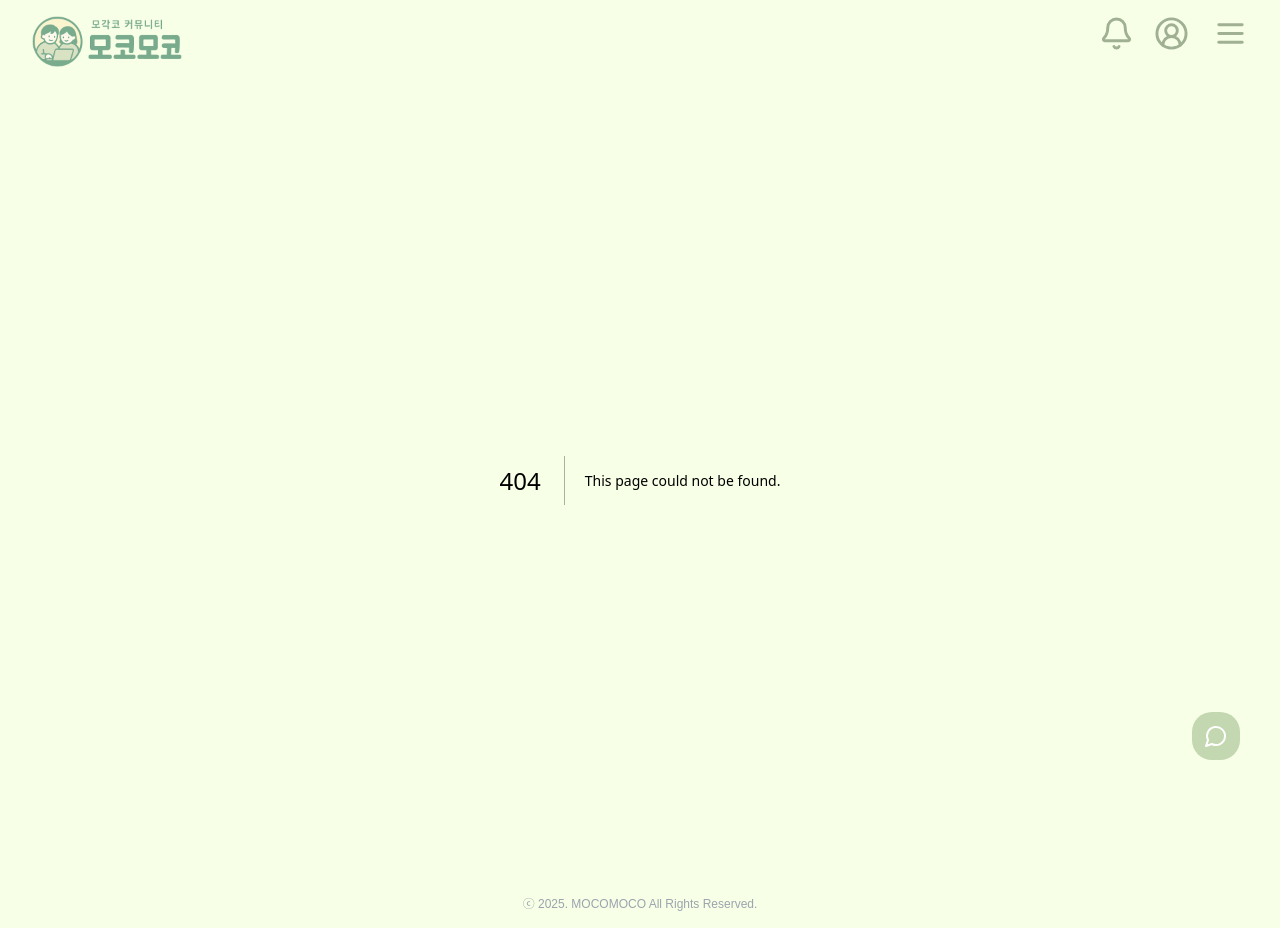
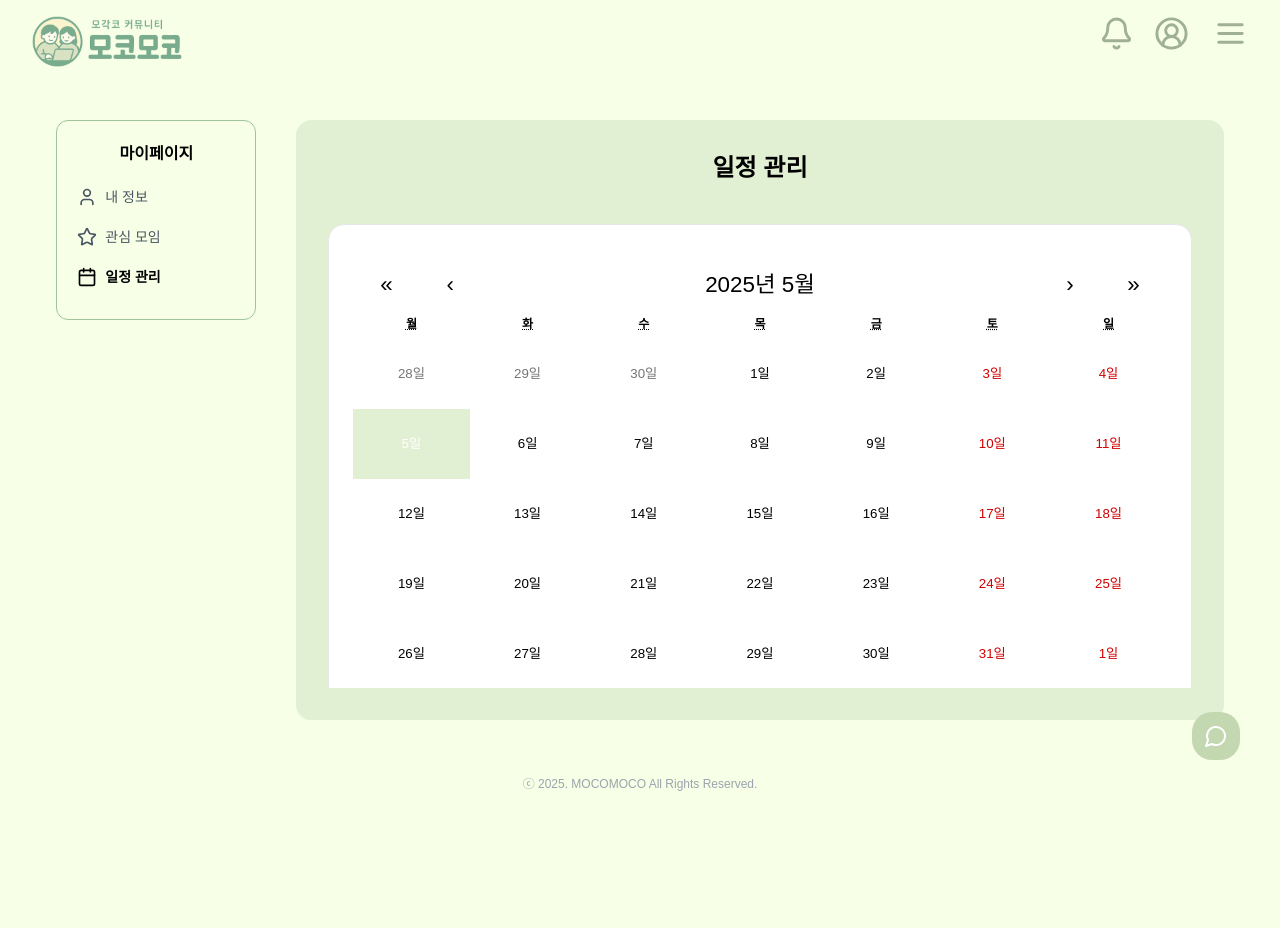
Before and after one commit to seonysun/mocomoco-FE, a Next.js app: page /mypage/schedule in a window 1280 px wide. Before the commit this address had no page. After the commit the page ends 808 px from the top, so only its background shows below. Built offline with nearby package versions, Linux system fonts and the light colour scheme; a web font is replaced by a local one.

Commit message:
Deploy from GitHub Actions

```diff
--- a/package.json
+++ b/package.json
@@ -19,9 +19,11 @@
     "@tiptap/starter-kit": "^2.12.0",
     "axios": "^1.8.4",
     "focus-trap-react": "^11.0.3",
+    "date-fns": "^4.1.0",
     "lucide-react": "^0.503.0",
     "next": "14.2.28",
     "react": "^18",
+    "react-calendar": "^5.1.0",
     "react-dom": "^18",
     "zustand": "^5.0.3"
   },
--- /dev/null
+++ b/src/app/mypage/schedule/page.tsx
@@ -0,0 +1,72 @@
+'use client';
+import MyMoimBox from '@/components/mypage/MyMoimBox';
+import { format } from 'date-fns';
+import { ko } from 'date-fns/locale';
+import { useState } from 'react';
+import Calendar from 'react-calendar';
+import 'react-calendar/dist/Calendar.css';
+import '../../../styles/schedule.css';
+type ValuePiece = Date | null;
+type Value = ValuePiece | [ValuePiece, ValuePiece];
+
+export default function SchedulePage() {
+  const [date, setDate] = useState<Value>(new Date());
+  const [schedules, setSchedules] = useState<{ [key: string]: string[] }>({});
+  const [newSchedule, setNewSchedule] = useState('');
+
+  const handleAddSchedule = () => {
+    if (!date || !newSchedule.trim()) return;
+
+    const dateKey = format(
+      date instanceof Date ? date : date[0]!,
+      'yyyy-MM-dd',
+    );
+    setSchedules(prev => ({
+      ...prev,
+      [dateKey]: [...(prev[dateKey] || []), newSchedule.trim()],
+    }));
+    setNewSchedule('');
+  };
+
+  const handleDeleteSchedule = (dateKey: string, index: number) => {
+    setSchedules(prev => ({
+      ...prev,
+      [dateKey]: prev[dateKey].filter((_, i) => i !== index),
+    }));
+  };
+
+  return (
+    <MyMoimBox title="일정 관리">
+      {/* 메인 컨텐츠 */}
+      <div className="rounded-2xl border bg-white p-6 shadow-lg">
+        <div className="flex gap-8">
+          {/* 달력 */}
+          <div className="flex-1">
+            <Calendar
+              onChange={setDate}
+              value={date}
+              locale="ko-KR"
+              className="!w-full !border-none"
+              tileClassName={({ date }) => {
+                const dateKey = format(date, 'yyyy-MM-dd');
+                return schedules[dateKey]?.length ? 'has-schedule' : null;
+              }}
+            />
+            <div className="mt-4 flex items-center gap-4">
+              <div className="flex items-center gap-2">
+                <div className="h-4 w-4 rounded bg-[#E1F0D3]"></div>
+                <span className="text-sm text-gray-600">
+                  내가 생성한 그룹 일정
+                </span>
+              </div>
+              <div className="flex items-center gap-2">
+                <div className="h-4 w-4 rounded bg-[#F6FBEF]"></div>
+                <span className="text-sm text-gray-600">다른 그룹 일정</span>
+              </div>
+            </div>
+          </div>
+        </div>
+      </div>
+    </MyMoimBox>
+  );
+}
--- a/src/components/mypage/MyMoimBox.tsx
+++ b/src/components/mypage/MyMoimBox.tsx
@@ -7,7 +7,7 @@ type BoxProps = {
 
 const MyMoimBox = ({ title, children }: BoxProps) => {
   return (
-    <section className="flex h-[70vh] flex-col gap-2 rounded-2xl bg-[#E1F0D3] p-8 shadow-sm">
+    <section className="flex h-[75vh] flex-col gap-2 rounded-2xl bg-[#E1F0D3] p-8 shadow-sm">
       {title && (
         <h2 className="mb-8 text-center text-2xl font-semibold">{title}</h2>
       )}
--- /dev/null
+++ b/src/styles/schedule.css
@@ -0,0 +1,39 @@
+react-calendar {
+  background-color: transparent;
+  border: none;
+  font-family: 'Pretendard', sans-serif;
+  font-size: 1.2em;
+}
+.react-calendar__tile {
+  padding: 1em 0.5em;
+  position: relative;
+  height: 70px;
+}
+.react-calendar__tile--now {
+  background: #f6fbef;
+}
+.react-calendar__tile--active {
+  background: #e1f0d3 !important;
+}
+.react-calendar__tile.has-schedule::after {
+  content: '';
+  position: absolute;
+  bottom: 8px;
+  left: 50%;
+  transform: translateX(-50%);
+  width: 6px;
+  height: 6px;
+  border-radius: 50%;
+  background-color: #4caf50;
+}
+.react-calendar__navigation button {
+  font-size: 1.4em;
+  padding: 1.2em;
+}
+.react-calendar__month-view__weekdays {
+  font-weight: bold;
+  text-transform: uppercase;
+}
+.react-calendar__month-view__days__day--weekend {
+  color: #d10000;
+}
```
Also changed, not shown: 1 other file (tests, documents, lock files or other folders).
